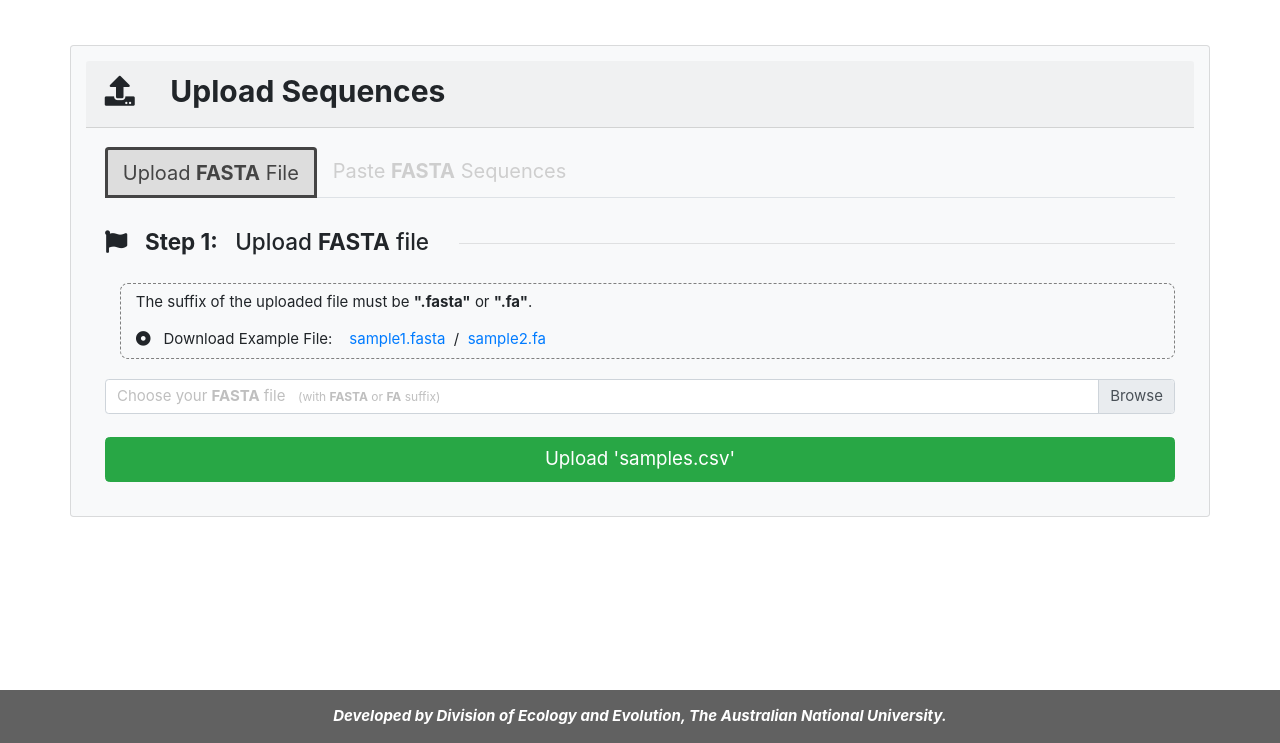
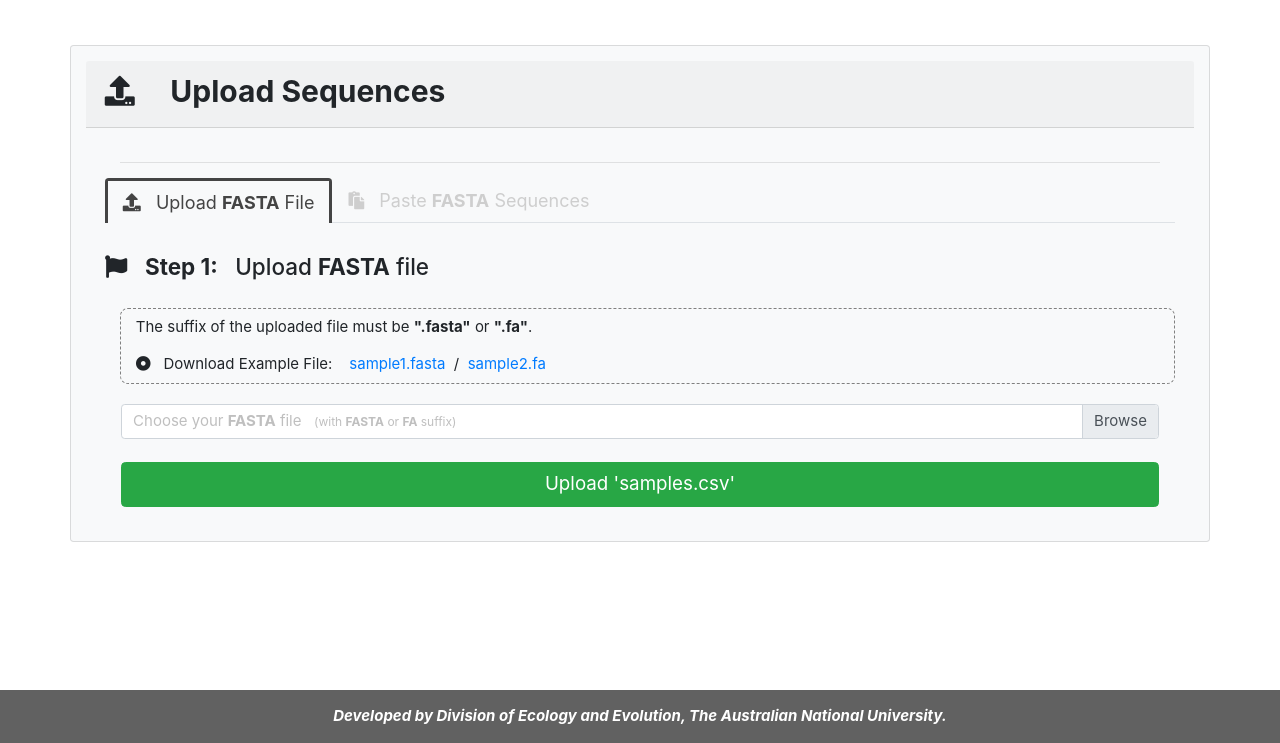
Before and after one commit to HowardChao/SARS-CoV-2-Webserver, a Django app: page /upload/ in a window 1280 px wide. Shown: the part 57-800 px from the top of the page. Run offline with Django 3.2, Linux system fonts and the light colour scheme; some libraries are stand-ins or nearby versions.

Commit message:
Add set navigation style of Upload fasta file & paste fasta sequences

```diff
--- a/uploadSeq/static/uploadSeq/css/upload_sequences_page_style.css
+++ b/uploadSeq/static/uploadSeq/css/upload_sequences_page_style.css
@@ -0,0 +1,21 @@
+/* .container .row .nav-item {
+  font-size: 20px;
+} */
+
+.nav-tabs > .nav-link{
+  color: #cecece;
+  font-size: 18px;
+}
+
+.nav-tabs > .nav-link.active{
+  border-color: #444444;
+  border-width: 3px;
+  color: #444444;
+  background-color: #f8f9fa;
+  font-size: 18px;
+  border-bottom: none;
+}
+
+.nav-tabs > a:hover {
+  color: #3ea9dd;
+}
--- a/uploadSeq/templates/uploadSeq/upload_sequences_page.html
+++ b/uploadSeq/templates/uploadSeq/upload_sequences_page.html
@@ -35,33 +35,19 @@
                     </div>
                   </div>
                 </div>
-                <style>
-                  .nav-tabs > .nav-link {
-                    color: #cecece;
-                  }
-                  .nav-tabs > .nav-link.active {
-                    border-color: #444444;
-                    border-width: 3px;
-                    color: #444444;
-                    background-color: #dddddd;
-                  }
-                  .nav-tabs > a:hover {
-                    color: #3ea9dd;
-                  }
-                </style>
+                <div class="col"><hr></div>
                 <nav>
                   <div class="nav nav-tabs" id="nav-tab" role="tablist">
-                    <a class="nav-item nav-link active" id="nav-upload-fasta-file-tab" data-toggle="tab" href="#nav-upload-fasta-file" role="tab" aria-controls="nav-upload-fasta-file" aria-selected="true" style="font-size: 20px">Upload <b>FASTA</b> File</a>
-                    <a class="nav-item nav-link" id="nav-paste-fasta-sequences-tab" data-toggle="tab" href="#nav-paste-fasta-sequences" role="tab" aria-controls="nav-paste-fasta-sequences" aria-selected="false" style="font-size: 20px">Paste <b>FASTA</b> Sequences</a>
+                    <a class="nav-item nav-link active" id="nav-upload-fasta-file-tab" data-toggle="tab" href="#nav-upload-fasta-file" role="tab" aria-controls="nav-upload-fasta-file" aria-selected="true"><i class="fas fa-upload"></i> &nbsp Upload <b>FASTA</b> File</a>
+                    <a class="nav-item nav-link" id="nav-paste-fasta-sequences-tab" data-toggle="tab" href="#nav-paste-fasta-sequences" role="tab" aria-controls="nav-paste-fasta-sequences" aria-selected="false"><i class="fas fa-paste"></i> &nbsp Paste <b>FASTA</b> Sequences</a>
                   </div>
                 </nav>
                 <div class="tab-content" id="nav-tabContent">
                     <div class="tab-pane fade show active" id="nav-upload-fasta-file" role="tabpanel" aria-labelledby="nav-upload-fasta-file-tab">
                         <div class="row" style="margin-top:30px">
-                            <div class="col-auto" style="margin-bottom: 20px">
+                            <div class="col-auto" style="margin-bottom: 20px;">
                               <h4><i class="fas fa-flag"></i> &nbsp<b> Step 1: </b>  &nbsp Upload <b>FASTA</b> file</h4>
                             </div>
-                            <div class="col"><hr></div>
                         </div>
                         <div style="margin-left: 15px; border: 1px dashed gray; border-radius: 8px">
                             <div class="container">
@@ -80,11 +66,11 @@
                             {% csrf_token %}
                             <div class="custom-file" style="margin-top: 20px">
                                 <input type="hidden" value="description" name="multifile-descript-file">
-                                <input type="file" name="fastafile" class="custom-file-input" id="description-file">
-                                <label id="description-file-label" class="custom-file-label" for="description-file" style="color: #bfbfbf;" >Choose your <b>FASTA</b> file &nbsp <small>(with <b>FASTA</b> or <b>FA</b> suffix)</small></label>
+                                <input type="file" name="fastafile" class="custom-file-input" id="description-file" style="width: 97%; margin: 0 auto;">
+                                <label id="description-file-label" class="custom-file-label" for="description-file" style="color: #bfbfbf; width: 97%; margin: 0 auto;">Choose your <b>FASTA</b> file &nbsp <small>(with <b>FASTA</b> or <b>FA</b> suffix)</small></label>
                             </div>
                             <br><br>
-                            <button id="fasta-files-upload-button" name="fasta-files-upload" class="btn btn-success btn-lg btn-block" type="submit">Upload 'samples.csv'</button>
+                            <button id="fasta-files-upload-button" name="fasta-files-upload" class="btn btn-success btn-lg btn-block" type="submit" style="width: 97%; margin: 0 auto;">Upload 'samples.csv'</button>
                             <script>
                                 $('#description-file').on('change',function(){
                                     //get the file name
@@ -132,7 +118,13 @@
                     </div>
 
 
-                    <div class="tab-pane fade" id="nav-paste-fasta-sequences" role="tabpanel" aria-labelledby="nav-paste-fasta-sequences-tab">fsaldhflksdnvadskn</div>
+                    <div class="tab-pane fade" id="nav-paste-fasta-sequences" role="tabpanel" aria-labelledby="nav-paste-fasta-sequences-tab">
+                        <div class="row" style="margin-top:30px">
+                            <div class="col-auto" style="margin-bottom: 20px;">
+                              <h4><i class="fas fa-flag"></i> &nbsp<b> Step 1: </b>  &nbsp Paste <b>FASTA</b> Sequences</h4>
+                            </div>
+                        </div>
+                    </div>
                     <div class="tab-pane fade" id="nav-contact" role="tabpanel" aria-labelledby="nav-contact-tab">sdajjasdkfjl.vc,xnmzx,.mnalr</div>
                 </div>
 
```
